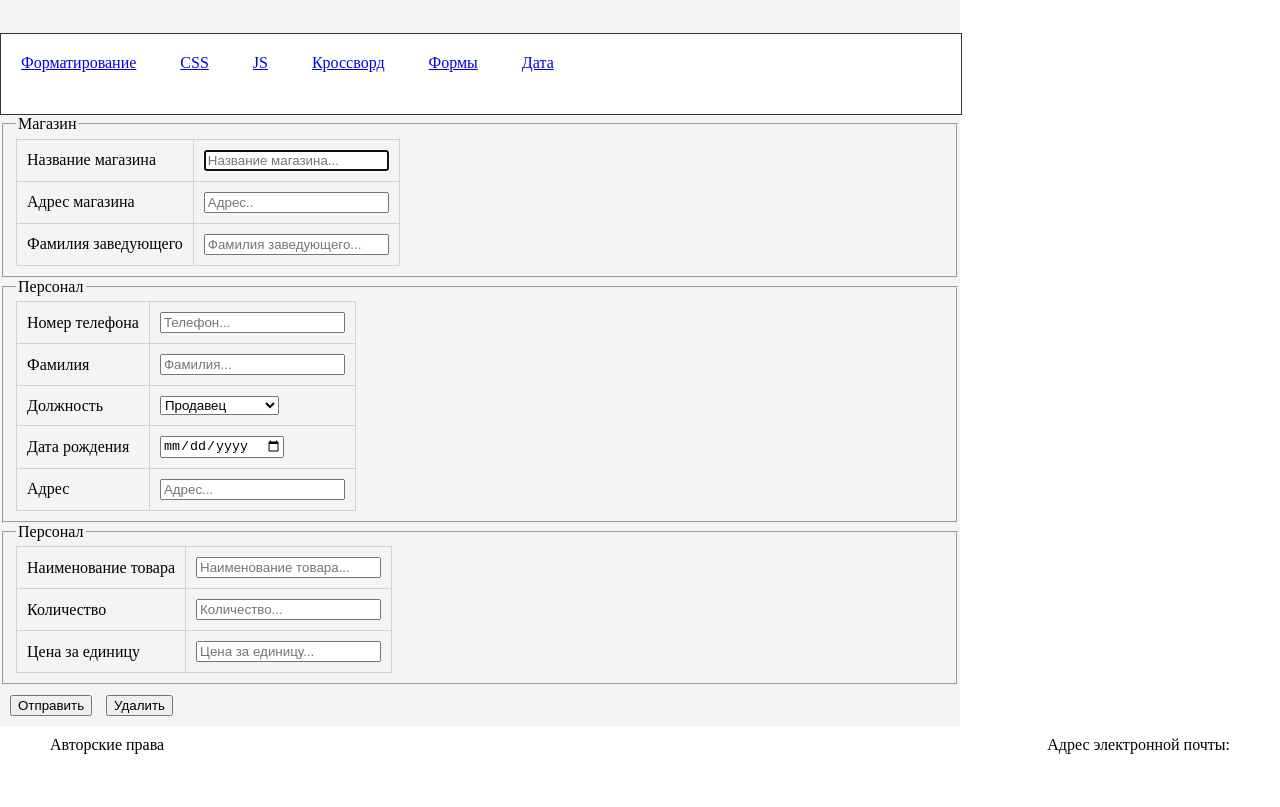
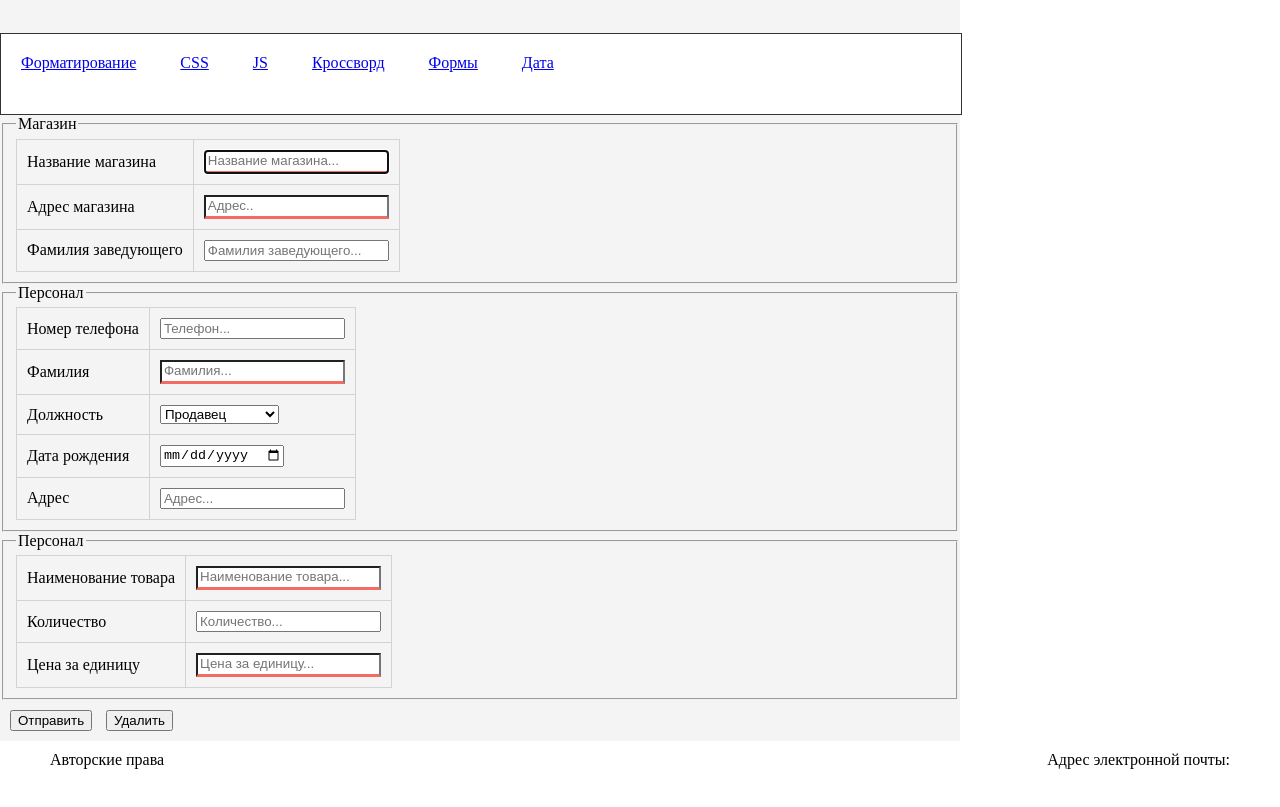
Before and after one commit to alj06ka/html-css-js-meme, a website: page app/forms.html in a window 1280 px wide. Shown: the part 127-934 px from the top of the page. Drawn offline with Linux system fonts and the light colour scheme.

Commit message:
Add styles for required fields

```diff
--- a/app/styles/styles.css
+++ b/app/styles/styles.css
@@ -87,6 +87,15 @@ table {
     border-collapse: collapse;
 }
 
+.required-text {
+    color: red;
+}
+
+input[required] {
+    padding-bottom: 3px;
+    border-bottom: solid 3px #f36c63;
+}
+
 @media screen and (max-width: 500px){
     aside {
         display: none;
```
